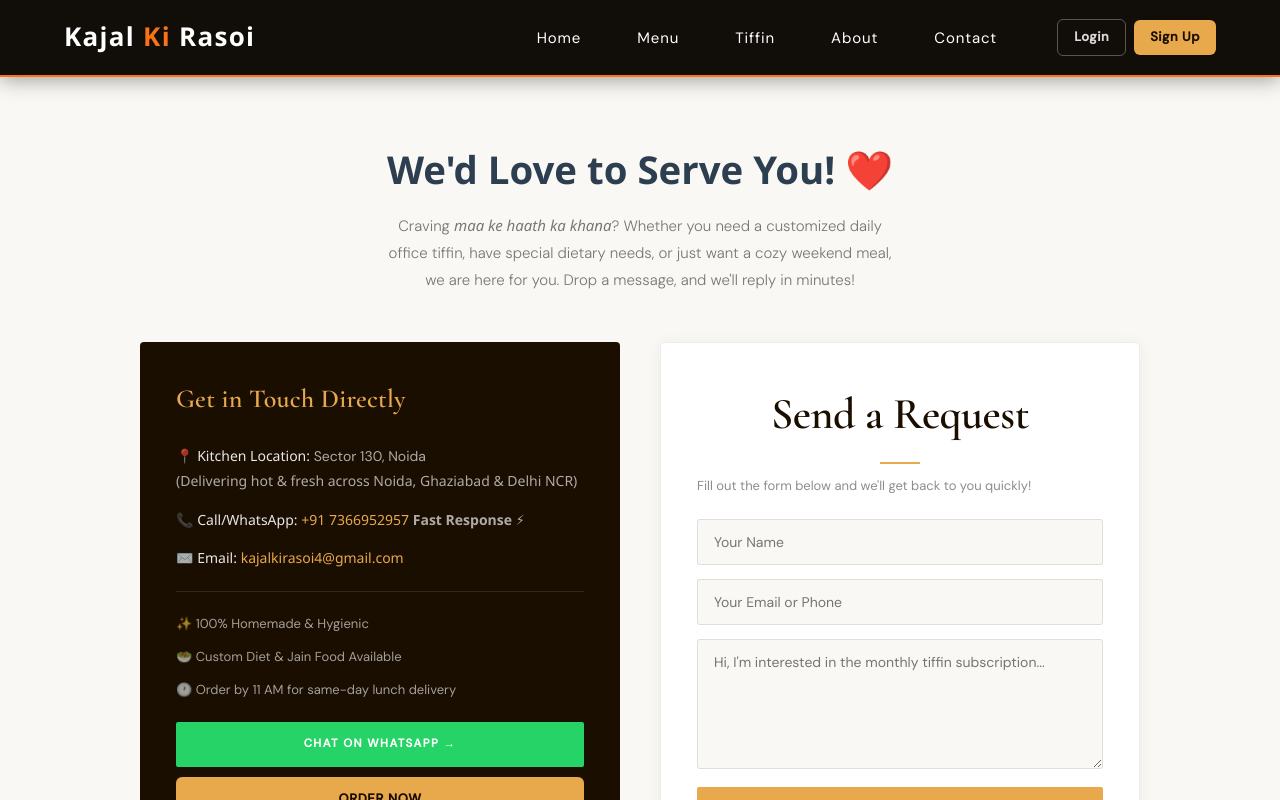
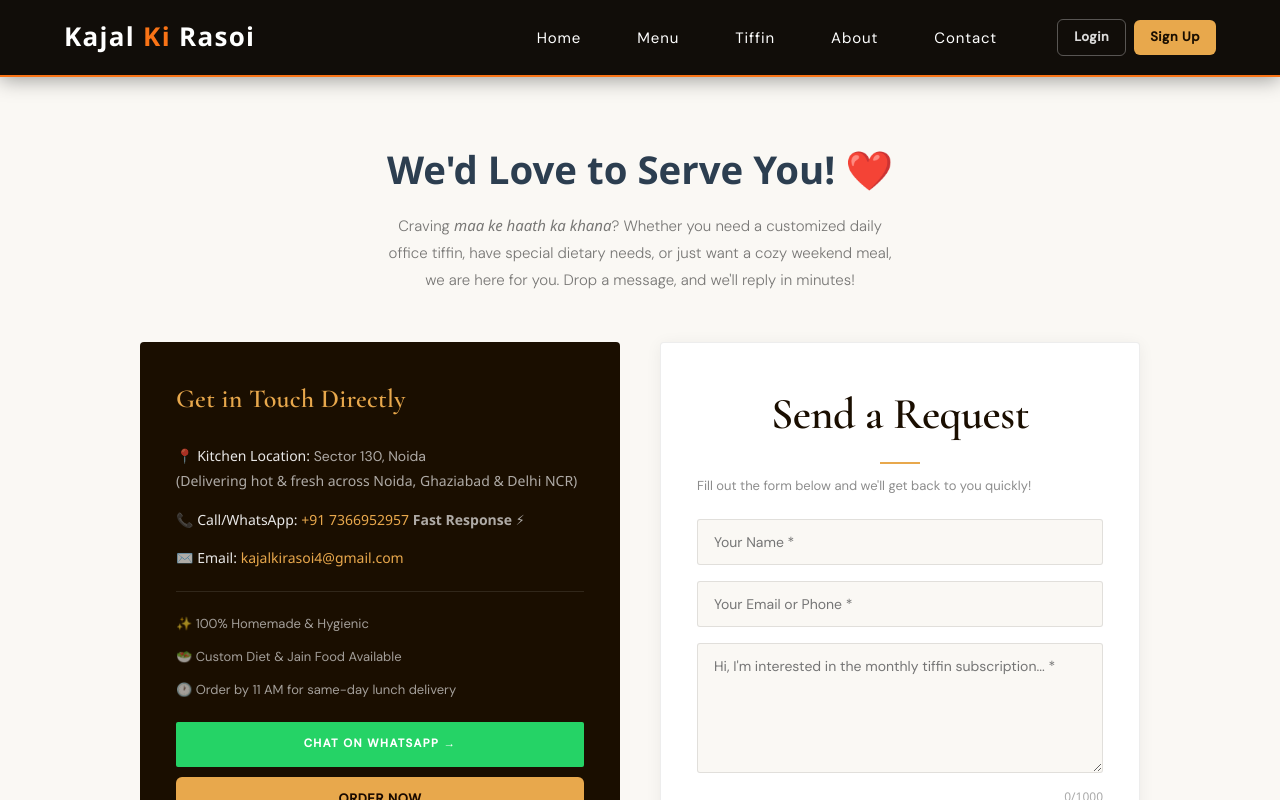
Before and after one commit to nageshkumar95041/kajal_ki_rasoi_test, a Next.js app: page /contact in a window 1280 px wide. Shown: the top 800 px of the page. Built offline with nearby package versions, Linux system fonts and the light colour scheme.

Commit message:
order issue tesolved

```diff
--- a/src/app/(pages)/contact/ContactClient.tsx
+++ b/src/app/(pages)/contact/ContactClient.tsx
@@ -3,27 +3,132 @@ import { useState } from 'react';
 import Navbar from '@/components/Navbar';
 import Link from 'next/link';
 
+interface FormErrors {
+  name?: string;
+  contact?: string;
+  message?: string;
+}
+
+function validateForm(form: { name: string; contact: string; message: string }): FormErrors {
+  const errors: FormErrors = {};
+
+  // Name: at least 2 chars, only letters/spaces/dots/hyphens
+  const nameTrimmed = form.name.trim();
+  if (!nameTrimmed) {
+    errors.name = 'Name is required.';
+  } else if (nameTrimmed.length < 2) {
+    errors.name = 'Name must be at least 2 characters.';
+  } else if (nameTrimmed.length > 60) {
+    errors.name = 'Name is too long.';
+  } else if (!/^[a-zA-Z\u00C0-\u024F\s.\-']+$/.test(nameTrimmed)) {
+    errors.name = 'Name contains invalid characters.';
+  }
+
+  // Contact: valid email OR valid Indian/international phone
+  const contactTrimmed = form.contact.trim();
+  const emailRegex = /^[^\s@]+@[^\s@]+\.[^\s@]{2,}$/;
+  const phoneRegex = /^[+]?[\d\s\-()]{7,15}$/;
+  if (!contactTrimmed) {
+    errors.contact = 'Email or phone is required.';
+  } else if (!emailRegex.test(contactTrimmed) && !phoneRegex.test(contactTrimmed)) {
+    errors.contact = 'Enter a valid email address or phone number.';
+  }
+
+  // Message: meaningful length, no pure garbage
+  const msgTrimmed = form.message.trim();
+  if (!msgTrimmed) {
+    errors.message = 'Message is required.';
+  } else if (msgTrimmed.length < 10) {
+    errors.message = 'Message is too short (min 10 characters).';
+  } else if (msgTrimmed.length > 1000) {
+    errors.message = `Message is too long (${msgTrimmed.length}/1000 characters).`;
+  } else if (/^(.)\1{9,}$/.test(msgTrimmed)) {
+    // Catches "aaaaaaaaaa", "!!!!!!!!!", etc.
+    errors.message = 'Please write a meaningful message.';
+  }
+
+  return errors;
+}
+
 export default function ContactClient() {
-  const [form, setForm]       = useState({ name: '', contact: '', message: '' });
-  const [msg, setMsg]         = useState('');
+  const [form, setForm]     = useState({ name: '', contact: '', message: '' });
+  const [errors, setErrors] = useState<FormErrors>({});
+  const [touched, setTouched] = useState({ name: false, contact: false, message: false });
+  const [msg, setMsg]       = useState('');
   const [sending, setSending] = useState(false);
+
+  // Validate a single field on blur
+  function handleBlur(field: keyof typeof form) {
+    setTouched(t => ({ ...t, [field]: true }));
+    const fieldErrors = validateForm(form);
+    setErrors(e => ({ ...e, [field]: fieldErrors[field] }));
+  }
+
+  // Re-validate on change if field was already touched
+  function handleChange(field: keyof typeof form, value: string) {
+    const updated = { ...form, [field]: value };
+    setForm(updated);
+    if (touched[field]) {
+      const fieldErrors = validateForm(updated);
+      setErrors(e => ({ ...e, [field]: fieldErrors[field] }));
+    }
+  }
 
   async function handleSubmit(e: React.FormEvent) {
     e.preventDefault();
+    // Mark all fields as touched and run full validation
+    setTouched({ name: true, contact: true, message: true });
+    const allErrors = validateForm(form);
+    setErrors(allErrors);
+    if (Object.keys(allErrors).length > 0) return;
+
     setSending(true);
-    const res  = await fetch('/api/contact', { method: 'POST', headers: { 'Content-Type': 'application/json' }, body: JSON.stringify(form) });
-    const data = await res.json();
-    setMsg(data.success ? "✅ Message sent! We'll reply shortly." : '❌ Failed to send. Please try again.');
-    if (data.success) setForm({ name: '', contact: '', message: '' });
-    setSending(false);
+    setMsg('');
+    try {
+      const res  = await fetch('/api/contact', {
+        method: 'POST',
+        headers: { 'Content-Type': 'application/json' },
+        body: JSON.stringify({
+          name:    form.name.trim(),
+          contact: form.contact.trim(),
+          message: form.message.trim(),
+        }),
+      });
+      const data = await res.json();
+      if (data.success) {
+        setMsg("✅ Message sent! We'll reply shortly.");
+        setForm({ name: '', contact: '', message: '' });
+        setTouched({ name: false, contact: false, message: false });
+        setErrors({});
+      } else {
+        setMsg('❌ Failed to send. Please try again.');
+      }
+    } catch {
+      setMsg('❌ Network error. Please check your connection and try again.');
+    } finally {
+      setSending(false);
+    }
   }
+
+  const inputStyle = (field: keyof typeof form): React.CSSProperties => ({
+    border: `1px solid ${touched[field] && errors[field] ? '#e74c3c' : touched[field] && !errors[field] ? '#2ecc71' : '#ccc'}`,
+    borderRadius: 6,
+    padding: '10px 14px',
+    width: '100%',
+    boxSizing: 'border-box' as const,
+    fontSize: '1rem',
+    outline: 'none',
+    transition: 'border-color 0.2s',
+  });
+
+  const charCount = form.message.trim().length;
 
   return (
     <>
       <Navbar scrolled />
 
       <main style={{ paddingTop: '64px', minHeight: '100vh' }}>
-        <section className="contact-section" >
+        <section className="contact-section">
           <h1 style={{ textAlign:'center', fontSize:'2.4rem', color:'#2c3e50', marginBottom:'0.75rem' }}>
             We&apos;d Love to Serve You! ❤️
           </h1>
@@ -70,17 +175,80 @@ export default function ContactClient() {
             </div>
 
             {/* Contact form */}
-            <form className="contact-form" onSubmit={handleSubmit}
+            <form className="contact-form" onSubmit={handleSubmit} noValidate
                   style={{ background:'#fff', padding:'2rem', borderRadius:10, boxShadow:'0 4px 15px rgba(0,0,0,0.03)' }}>
               <h2 style={{ color:'#2c3e50', marginBottom:'0.5rem', fontSize:'1.4rem' }}>Send a Request</h2>
               <p style={{ color:'#888', fontSize:'0.9rem', marginBottom:'1.5rem' }}>Fill out the form below and we&apos;ll get back to you quickly!</p>
-              <input type="text" placeholder="Your Name"           required value={form.name}    onChange={e => setForm({ ...form, name:    e.target.value })} />
-              <input type="text" placeholder="Your Email or Phone" required value={form.contact} onChange={e => setForm({ ...form, contact: e.target.value })} />
-              <textarea rows={5} placeholder="Hi, I'm interested in the monthly tiffin subscription..." required value={form.message} onChange={e => setForm({ ...form, message: e.target.value })} />
-              <button type="submit" className="btn" style={{ maxWidth:200, padding:'10px 20px', alignSelf:'center' }} disabled={sending}>
+
+              {/* Name */}
+              <div style={{ marginBottom: '1rem' }}>
+                <input
+                  type="text"
+                  placeholder="Your Name *"
+                  value={form.name}
+                  onChange={e => handleChange('name', e.target.value)}
+                  onBlur={() => handleBlur('name')}
+                  style={inputStyle('name')}
+                  maxLength={60}
+                  autoComplete="name"
+                />
+                {touched.name && errors.name && (
+                  <p style={{ color:'#e74c3c', fontSize:'0.8rem', marginTop:4 }}>⚠ {errors.name}</p>
+                )}
+              </div>
+
+              {/* Contact */}
+              <div style={{ marginBottom: '1rem' }}>
+                <input
+                  type="text"
+                  placeholder="Your Email or Phone *"
+                  value={form.contact}
+                  onChange={e => handleChange('contact', e.target.value)}
+                  onBlur={() => handleBlur('contact')}
+                  style={inputStyle('contact')}
+                  autoComplete="email"
+                />
+                {touched.contact && errors.contact && (
+                  <p style={{ color:'#e74c3c', fontSize:'0.8rem', marginTop:4 }}>⚠ {errors.contact}</p>
+                )}
+              </div>
+
+              {/* Message */}
+              <div style={{ marginBottom: '1rem' }}>
+                <textarea
+                  rows={5}
+                  placeholder="Hi, I'm interested in the monthly tiffin subscription... *"
+                  value={form.message}
+                  onChange={e => handleChange('message', e.target.value)}
+                  onBlur={() => handleBlur('message')}
+                  style={{ ...inputStyle('message'), resize: 'vertical', fontFamily: 'inherit' }}
+                  maxLength={1000}
+                />
+                <div style={{ display:'flex', justifyContent:'space-between', alignItems:'center', marginTop: 2 }}>
+                  {touched.message && errors.message
+                    ? <p style={{ color:'#e74c3c', fontSize:'0.8rem', margin:0 }}>⚠ {errors.message}</p>
+                    : <span />
+                  }
+                  <span style={{ fontSize:'0.75rem', color: charCount > 900 ? '#e74c3c' : '#aaa', marginLeft:'auto' }}>
+                    {charCount}/1000
+                  </span>
+                </div>
+              </div>
+
+              <button
+                type="submit"
+                className="btn"
+                style={{ maxWidth:200, padding:'10px 20px', alignSelf:'center', opacity: sending ? 0.7 : 1 }}
+                disabled={sending}
+              >
                 {sending ? 'Sending…' : 'Send Message'}
               </button>
-              {msg && <p style={{ color: msg.startsWith('✅') ? '#2ecc71' : '#e74c3c', marginTop:'0.5rem' }}>{msg}</p>}
+
+              {msg && (
+                <p style={{ color: msg.startsWith('✅') ? '#2ecc71' : '#e74c3c', marginTop:'0.75rem', fontSize:'0.95rem' }}>
+                  {msg}
+                </p>
+              )}
             </form>
 
           </div>
--- a/src/app/api/admin/settings/route.ts
+++ b/src/app/api/admin/settings/route.ts
@@ -9,7 +9,7 @@ export async function GET(req: NextRequest) {
     const key = req.nextUrl.searchParams.get('key');
     if (!key) return NextResponse.json({ error: 'key required' }, { status: 400 });
     const setting = (await SiteSettings.findOne({ key }).lean()) as unknown as { key: string; value: any } | null;
-    console.log('[settings GET] key:', key, 'raw:', JSON.stringify(setting));
+    // console.log('[settings GET] key:', key, 'raw:', JSON.stringify(setting));
     return NextResponse.json({ value: setting?.value ?? null });
   } catch (err) {
     console.error('[settings GET] error:', err);
--- a/src/app/api/checkout-cod/route.ts
+++ b/src/app/api/checkout-cod/route.ts
@@ -39,10 +39,16 @@ export async function POST(req: NextRequest) {
 
   const itemNames = normalizedItems.map(item => item.name);
   const [dbItems, dbTiffin] = await Promise.all([
-    MenuItem.find({ name: { $in: itemNames }, available: true }),
-    TiffinItem.find({ name: { $in: itemNames }, available: true }),
+    MenuItem.find({ name: { $in: itemNames } }),
+    TiffinItem.find({ name: { $in: itemNames } }),
   ]);
-  const pricedCart = priceCartItems(normalizedItems, [...dbItems, ...dbTiffin]);
+
+  // Prefer MenuItem prices — only use TiffinItem for names not found in MenuItem
+  const menuNames = new Set(dbItems.map((i: any) => i.name));
+  const tiffinOnly = dbTiffin.filter((i: any) => !menuNames.has(i.name));
+  const priceSources = [...dbItems, ...tiffinOnly];
+
+  const pricedCart = priceCartItems(normalizedItems, priceSources);
   if (!pricedCart || pricedCart.subtotal <= 0) {
     return NextResponse.json({ error: 'Invalid or unavailable cart items.' }, { status: 400 });
   }
```
Also changed, not shown: 1 other file (tests, documents, lock files or other folders).
